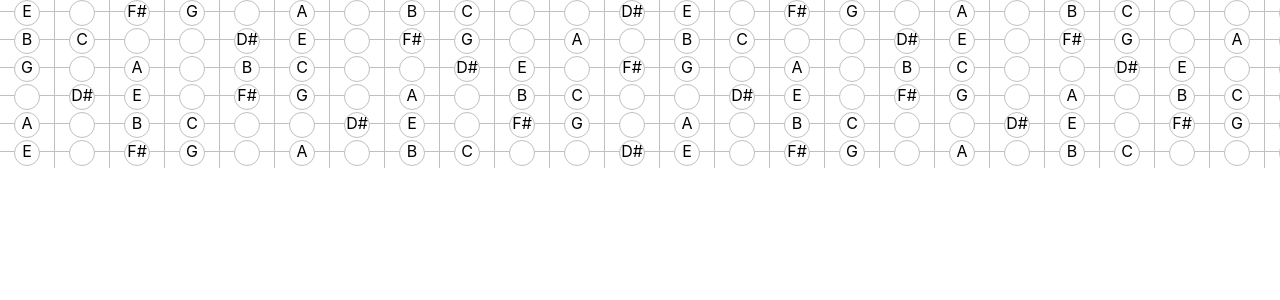
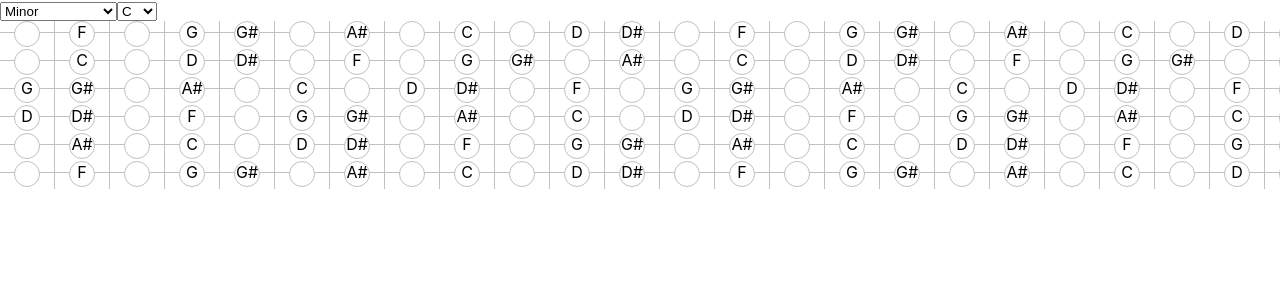
Before and after one commit to xeqlol/scales, a React (Create React App) app: page / in a window 1280 px wide. Shown: the top 300 px of the page. Built offline with nearby package versions, Linux system fonts and the light colour scheme.

Commit message:
feat: added scale and root selectors

```diff
--- a/src/App.js
+++ b/src/App.js
@@ -1,7 +1,9 @@
-import React from "react";
+import React, { useState } from "react";
 
 import {
   NOTES_COUNT,
+  SCALES,
+  NOTES,
   filterNotesByScale,
   getNotesForFrets,
   getLabelForNote
@@ -12,17 +14,38 @@ import "./App.css";
 const TUNING = [4, 11, 7, 2, 9, 4];
 const ROOT = 4;
 const FRETS_COUNT = 24;
-const PATTERN = [0, 2, 3, 5, 7, 8, 11]; // harmonic minor
 
 const App = () => {
+  const [scale, setScale] = useState(0);
+  const [root, setRoot] = useState(0);
+
+  const { pattern } = SCALES[scale];
+
   const frets = TUNING.map(startNote =>
     filterNotesByScale(
       getNotesForFrets(startNote, FRETS_COUNT),
-      PATTERN.map(note => (note + ROOT) % (NOTES_COUNT - 1))
+      pattern.map(note => (note + root) % (NOTES_COUNT - 1))
     ).map(getLabelForNote)
   );
-  console.log(frets);
+  console.log(scale, root);
   return (
+    <>
+      <select
+        value={scale}
+        onChange={event => setScale(Number(event.target.value))}
+      >
+        {SCALES.map(({ name }, index) => (
+          <option value={index}>{name}</option>
+        ))}
+      </select>
+      <select
+        value={root}
+        onChange={event => setRoot(Number(event.target.value))}
+      >
+        {NOTES.map((note, index) => (
+          <option value={index}>{note}</option>
+        ))}
+      </select>
       <div className={"frets"}>
         {frets[0].map((_, fretIndex) => (
           <div className={"fret"}>
@@ -34,6 +57,7 @@ const App = () => {
           </div>
         ))}
       </div>
+    </>
   );
 };
 export default App;
--- a/src/utils.js
+++ b/src/utils.js
@@ -1,4 +1,4 @@
-const NOTES = [
+export const NOTES = [
   "C",
   "C#",
   "D",
@@ -15,6 +15,20 @@ const NOTES = [
 ];
 
 export const NOTES_COUNT = NOTES.length;
+
+const C_HARMONIC_MINOR = [0, 2, 3, 5, 7, 8, 11];
+const C_MINOR = [0, 2, 3, 5, 7, 8, 10];
+
+export const SCALES = [
+  {
+    name: "Minor",
+    pattern: C_MINOR
+  },
+  {
+    name: "Harmonic minor",
+    pattern: C_HARMONIC_MINOR
+  }
+];
 
 export const getLabelForNote = noteIndex => {
   return NOTES[noteIndex];
```
Lines whose indentation alone changed are shown as unchanged.
